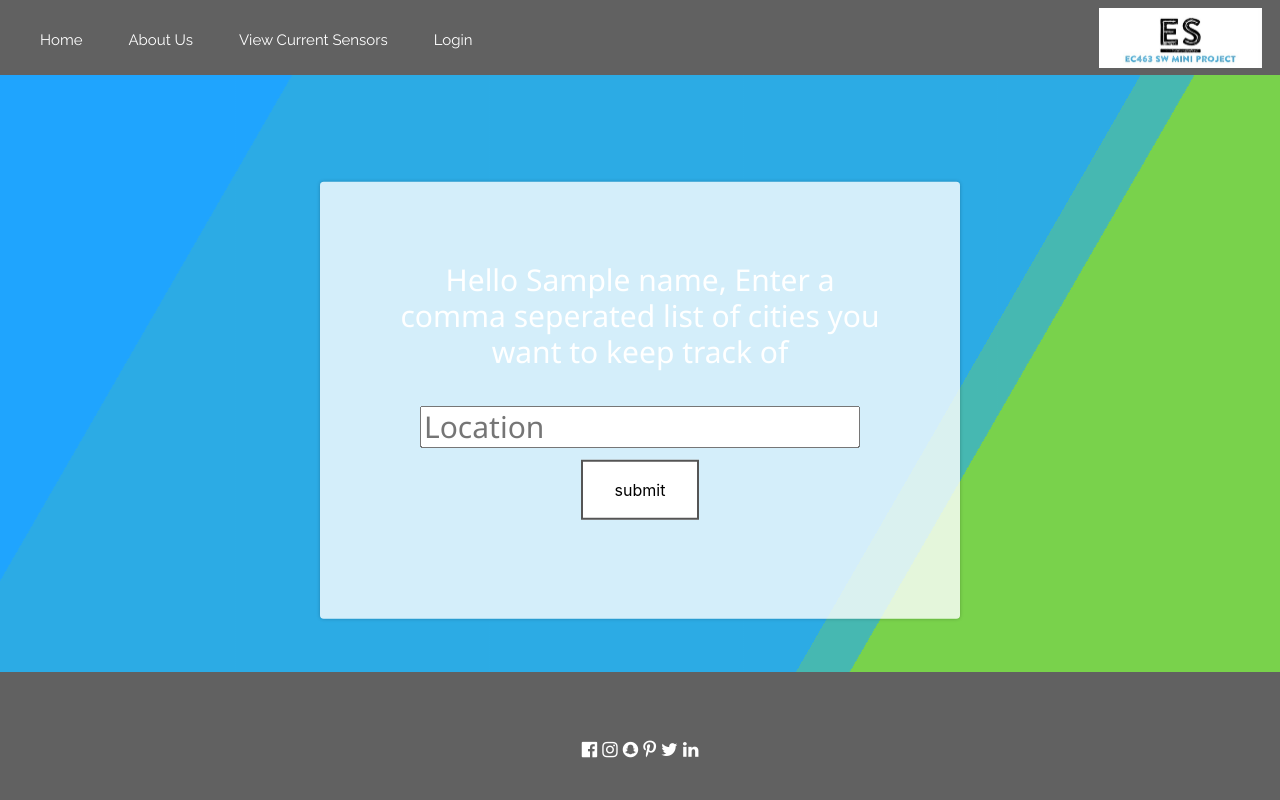
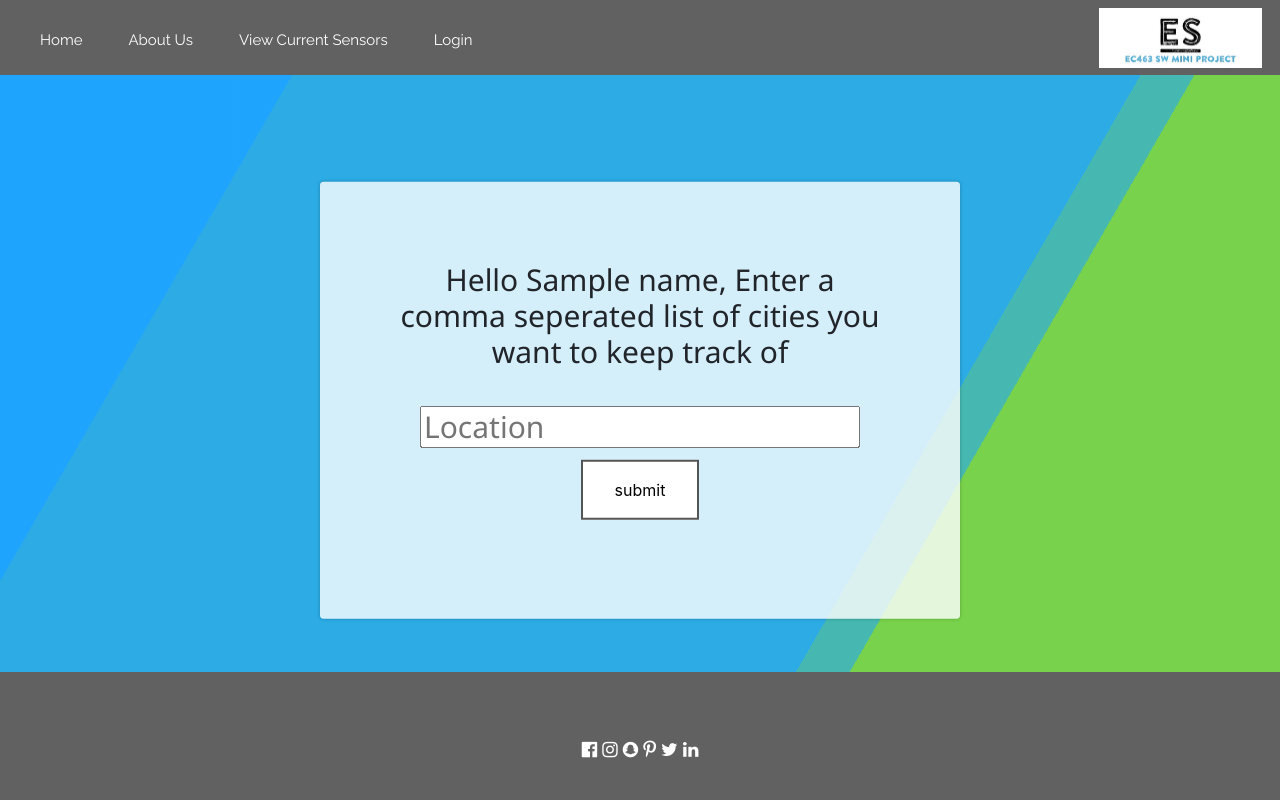
Before and after one commit to YahiaBakour/SoftwareMiniProject, a Flask app: template templates/register_preference.html in a window 1280 px wide. Run offline with Flask 2, Linux system fonts and the light colour scheme; the template is opened without the code that fills it: values that come from a table or form of the project are taken from there, most other values are stand-ins (such as "Sample title", 1, 10 or a date in 2020); some libraries are stand-ins or nearby versions.

Commit message:
quick fix UI

```diff
--- a/templates/register_preference.html
+++ b/templates/register_preference.html
@@ -13,9 +13,9 @@
 <div style="text-align: center;">
   <form  action = "/LoadPreference" method = "POST">
     {% if name %}
-    <h2 style="color:white;">Hello {{ name }}, Enter a comma seperated list of cities you want to keep track of  <br/> <br />
+    <h2 >Hello {{ name }}, Enter a comma seperated list of cities you want to keep track of  <br/> <br />
       {% else %}
-    <h2 style="color:white;"> Enter a comma-seperated list of which cities you want your sensors in <br/> <br />
+    <h2 > Enter a comma-seperated list of which cities you want your sensors in <br/> <br />
       {% endif %}
 
         {{ form.area(class_="", placeholder="Location")}}
```
